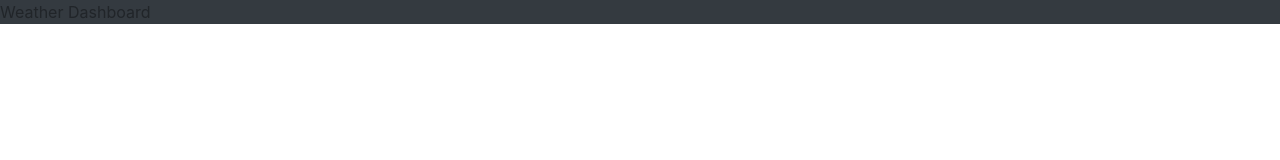
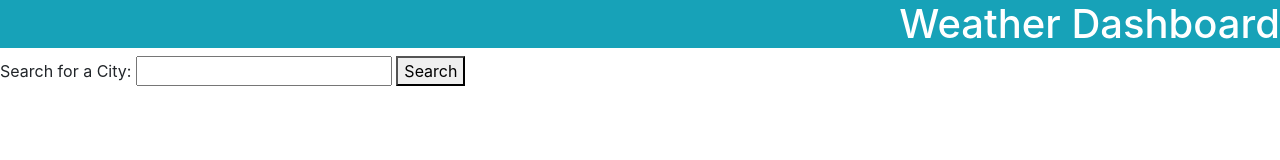
Before and after one commit to RodrJavi/weather-dashboard, a plain HTML site: page index.html in a window 1280 px wide. Drawn offline with nearby package versions, Linux system fonts and the light colour scheme.

Commit message:
HTML elements set

```diff
--- a/index.html
+++ b/index.html
@@ -15,7 +15,32 @@
       crossorigin="anonymous"></script>
   </head>
   <body>
-    <header class="bg-dark bg-gradient">Weather Dashboard</header>
+    <header class="bg-info bg-gradient">
+      <h1 class="d-flex justify-content-end text-white">Weather Dashboard</h1>
+    </header>
+    <div class="d-flex">
+      <aside>
+        <form>
+          <label for="city-search">Search for a City:</label>
+          <input type="text" name="city-search" />
+          <button type="submit">Search</button>
+        </form>
+        <br />
+        <ul></ul>
+      </aside>
+      <main class="d-flex flex-column">
+        <section>
+          <h2></h2>
+          <span></span>
+          <span></span>
+          <span></span>
+        </section>
+        <section>
+          <h3></h3>
+          <ul></ul>
+        </section>
+      </main>
+    </div>
     <script src="src/script.js"></script>
   </body>
 </html>
```
